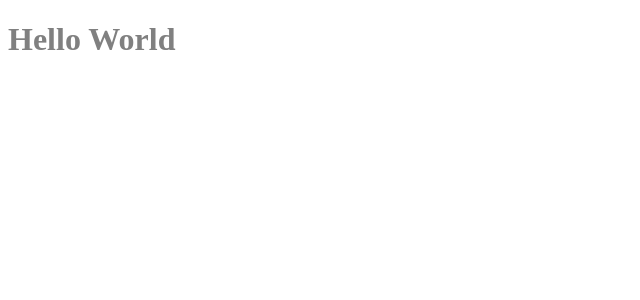
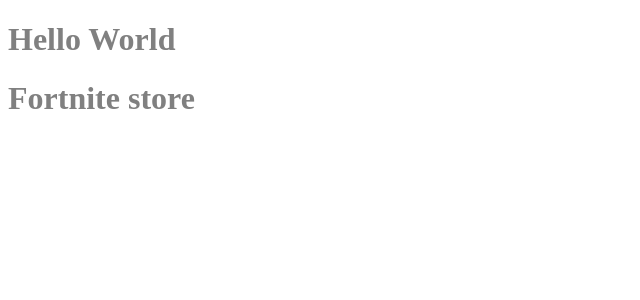
Before and after one commit to Eltasbo/fortnite, a React (Create React App) app: page / in a window 1280 px wide. Shown: the top 300 px of the page, without its empty margins (0-640 px from the left). Built offline with nearby package versions, Linux system fonts and the light colour scheme.

Commit message:
add store component

```diff
--- /dev/null
+++ b/src/components/Store.jsx
@@ -0,0 +1,8 @@
+import React from 'react';
+import '../assets/styles/components/Store.scss';
+
+export default () => {
+    return(
+        <h1>Fortnite store</h1>
+    );
+}
--- a/src/container/App.jsx
+++ b/src/container/App.jsx
@@ -1,8 +1,13 @@
 import React from 'react';
+import Store from '../components/Store';
+
 import '../assets/styles/App.scss';
 
 export default () => {
     return(
-        <h1>Hello World</h1>
+        <div>
+            <h1>Hello World</h1>
+            <Store/>
+        </div>
     );
 };
```
Also changed, not shown: src/assets/styles/components/Store.scss (added).
